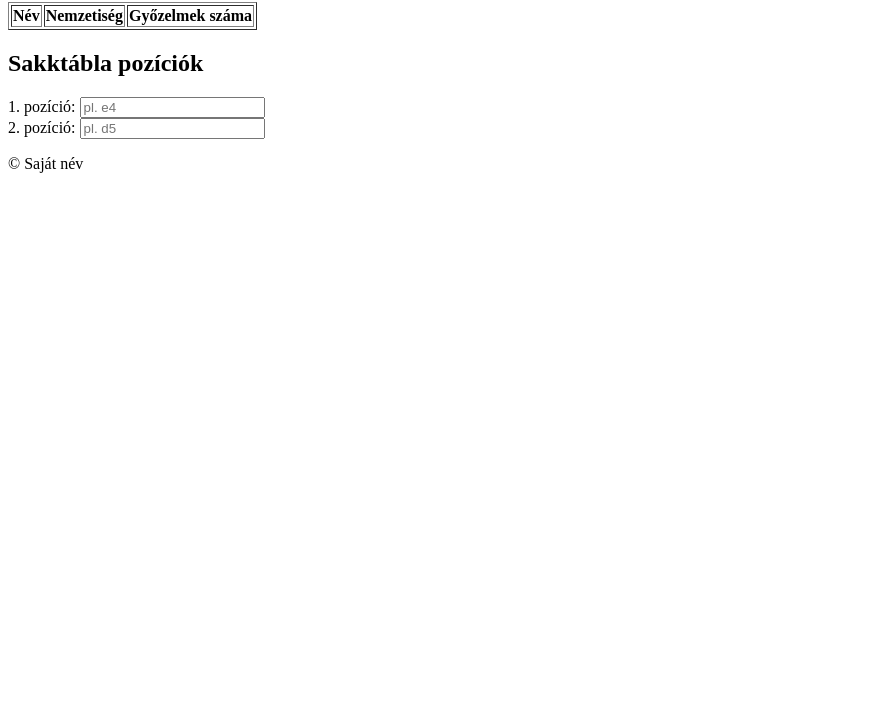
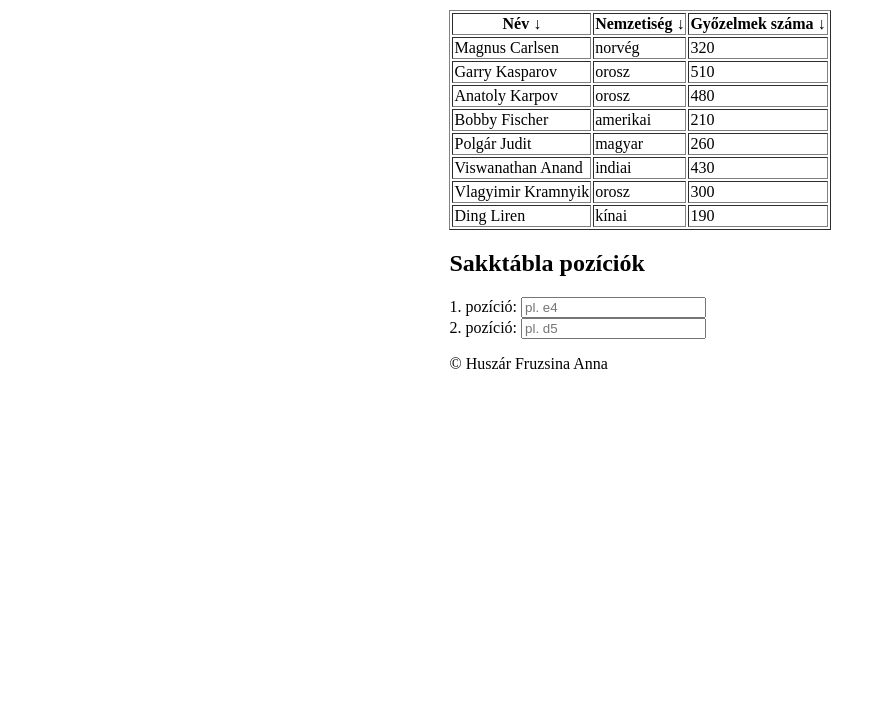
Before and after one commit to FruHuszar/js_sakkadat, a plain HTML site: page index.html in a window 1280 px wide. Shown: the part 78-800 px from the top of the page, without its empty margins (0-886 px from the left). Drawn offline with Linux system fonts and the light colour scheme.

Commit message:
orai munka vege

```diff
--- a/css/style.css
+++ b/css/style.css
@@ -0,0 +1,12 @@
+* {
+  box-sizing: border-box;
+}
+
+body {
+  display: flex;
+  justify-content: center;
+}
+
+th {
+  cursor: pointer;
+}
--- a/index.html
+++ b/index.html
@@ -1,60 +1,53 @@
-<!DOCTYPE html>
+<!doctype html>
 <html lang="hu">
   <head>
-    <meta charset="UTF-8">
-    <meta name="viewport" content="width=device-width, initial-scale=1.0">
+    <meta charset="UTF-8" />
+    <meta name="viewport" content="width=device-width, initial-scale=1.0" />
     <title>Js sakkadat | Fru Huszár</title>
-    <link rel="stylesheet" href="./css/style.css?v=1">
+    <link rel="stylesheet" href="./css/style.css?v=1" />
     <script type="module" src="./js/index.js?v=1"></script>
   </head>
   <body>
     <main>
-
       <header>
         <h1>Híres sakkozók</h1>
       </header>
-
       <article>
         <table border="1">
           <thead>
             <tr>
-<th>Név</th>
-<th>Nemzetiség</th>
-<th>Győzelmek száma</th>
+              <th class="unsorted" id="nev">Név ↓</th>
+              <th class="unsorted" id="nemzetiseg">Nemzetiség ↓</th>
+              <th class="unsorted" id="gyozelmek_szama">Győzelmek száma ↓</th>
             </tr>
           </thead>
-<tbody>
-
-</tbody>
+          <tbody id="tbody"></tbody>
         </table>
-
-
       </article>
-
       <section>
         <h2>Sakktábla pozíciók</h2>
         <div>
           <label for="pozicio1">1. pozíció:</label>
-<input type="text" id="pozicio1" name="pozicio1" placeholder="pl. e4">
-
+          <input
+            type="text"
+            id="pozicio1"
+            name="pozicio1"
+            placeholder="pl. e4"
+          />
         </div>
-
         <div>
-
           <label for="pozicio2">2. pozíció:</label>
-<input type="text" id="pozicio2" name="pozicio2" placeholder="pl. d5">
-
+          <input
+            type="text"
+            id="pozicio2"
+            name="pozicio2"
+            placeholder="pl. d5"
+          />
         </div>
-
-<div>
-
-
       </section>
-
       <footer>
-<p>&copy; Saját név</p>
+        <p>&copy; Huszár Fruzsina Anna</p>
       </footer>
-
     </main>
   </body>
 </html>
--- a/js/fuggvenyek.js
+++ b/js/fuggvenyek.js
@@ -0,0 +1,77 @@
+function egyMegjelenit(adat = { nev, nemzetiseg, gyozelmek_szama }, TABLAZAT) {
+  let kod = `
+    <tr>
+        <td>${adat.nev}</td>
+        <td>${adat.nemzetiseg}</td>
+        <td>${adat.gyozelmek_szama}</td>
+    </tr>
+    `;
+  TABLAZAT.innerHTML += kod;
+}
+
+export function megjelenit(SAKKADAT, TABLAZAT) {
+  SAKKADAT.forEach(function (adat, index) {
+    egyMegjelenit(adat, TABLAZAT);
+  });
+}
+
+export function rendezesEsemenyek(SAKKADAT, TABLAZAT) {
+  const NEV = document.getElementById("nev");
+  const NEMZETISEG = document.getElementById("nemzetiseg");
+  const GYOZELMEK_SZAMA = document.getElementById("gyozelmek_szama");
+
+  NEV.addEventListener("click", function () {
+    TABLAZAT.innerHTML = "";
+    let novekvo = NEV.innerHTML.includes("↓");
+    SAKKADAT.sort(function (a, b) {
+      if (novekvo) {
+        return a.nev < b.nev ? -1 : 1;
+      } else {
+        return a.nev < b.nev ? 1 : -1;
+      }
+    });
+    NEV.innerHTML = "Név";
+    if (novekvo) {
+      NEV.innerHTML += " ↑";
+    } else {
+      NEV.innerHTML += " ↓";
+    }
+    megjelenit(SAKKADAT, TABLAZAT);
+  });
+
+  NEMZETISEG.addEventListener("click", function () {
+    TABLAZAT.innerHTML = "";
+    let novekvo = NEMZETISEG.innerHTML.includes("↓");
+    SAKKADAT.sort(function (a, b) {
+      if (novekvo) {
+        return a.nemzetiseg < b.nemzetiseg ? -1 : 1;
+      } else {
+        return a.nemzetiseg < b.nemzetiseg ? 1 : -1;
+      }
+    });
+    NEMZETISEG.innerHTML = "Nemzetiség";
+    if (novekvo) {
+      NEMZETISEG.innerHTML += " ↑";
+    } else {
+      NEMZETISEG.innerHTML += " ↓";
+    }
+    megjelenit(SAKKADAT, TABLAZAT);
+  });
+
+  GYOZELMEK_SZAMA.addEventListener("click", function () {
+    TABLAZAT.innerHTML = "";
+    let novekvo = GYOZELMEK_SZAMA.innerHTML.includes("↓");
+    SAKKADAT.sort(function (a, b) {
+      return novekvo
+        ? a.gyozelmek_szama - b.gyozelmek_szama
+        : b.gyozelmek_szama - a.gyozelmek_szama;
+    });
+    GYOZELMEK_SZAMA.innerHTML = "Győzelmek száma";
+    if (novekvo) {
+      GYOZELMEK_SZAMA.innerHTML += " ↑";
+    } else {
+      GYOZELMEK_SZAMA.innerHTML += " ↓";
+    }
+    megjelenit(SAKKADAT, TABLAZAT);
+  });
+}
--- a/js/index.js
+++ b/js/index.js
@@ -0,0 +1,11 @@
+import { megjelenit, rendezesEsemenyek } from "./fuggvenyek.js";
+import { SAKKADAT } from "./sakkadat.js";
+
+let TABLAZAT = document.getElementById("tbody");
+
+megjelenit(SAKKADAT, TABLAZAT);
+rendezesEsemenyek(SAKKADAT, TABLAZAT);
+
+/*
+4. A táblázat alatt a két beviteli mezőbe két sakktábla pozíciót adunk meg. Írj függvényt, ami bemeneti paraméterként megkapja a két pozíciót, ami két ellentétes színű vezér pozícióját jelenti. A kimenetében pedig megmondja, hogy a két vezér üti-e egymást.
+*/
--- a/js/sakkadat.js
+++ b/js/sakkadat.js
@@ -1,42 +1,42 @@
-export SAKKADAT=[
+export const SAKKADAT = [
   {
-"nev": "Magnus Carlsen",
-"nemzetiseg": "norvég",
-"gyozelmek_szama": 320
+    nev: "Magnus Carlsen",
+    nemzetiseg: "norvég",
+    gyozelmek_szama: 320,
   },
   {
-"nev": "Garry Kasparov",
-"nemzetiseg": "orosz",
-"gyozelmek_szama": 510
+    nev: "Garry Kasparov",
+    nemzetiseg: "orosz",
+    gyozelmek_szama: 510,
   },
   {
-"nev": "Anatoly Karpov",
-"nemzetiseg": "orosz",
-"gyozelmek_szama": 480
+    nev: "Anatoly Karpov",
+    nemzetiseg: "orosz",
+    gyozelmek_szama: 480,
   },
   {
-"nev": "Bobby Fischer",
-"nemzetiseg": "amerikai",
-"gyozelmek_szama": 210
+    nev: "Bobby Fischer",
+    nemzetiseg: "amerikai",
+    gyozelmek_szama: 210,
   },
   {
-"nev": "Polgár Judit",
-"nemzetiseg": "magyar",
-"gyozelmek_szama": 260
+    nev: "Polgár Judit",
+    nemzetiseg: "magyar",
+    gyozelmek_szama: 260,
   },
   {
-"nev": "Viswanathan Anand",
-"nemzetiseg": "indiai",
-"gyozelmek_szama": 430
+    nev: "Viswanathan Anand",
+    nemzetiseg: "indiai",
+    gyozelmek_szama: 430,
   },
   {
-"nev": "Vlagyimir Kramnyik",
-"nemzetiseg": "orosz",
-"gyozelmek_szama": 300
+    nev: "Vlagyimir Kramnyik",
+    nemzetiseg: "orosz",
+    gyozelmek_szama: 300,
   },
   {
-"nev": "Ding Liren",
-"nemzetiseg": "kínai",
-"gyozelmek_szama": 190
-}
-]
+    nev: "Ding Liren",
+    nemzetiseg: "kínai",
+    gyozelmek_szama: 190,
+  },
+];
```
Lines whose indentation alone changed are shown as unchanged.
